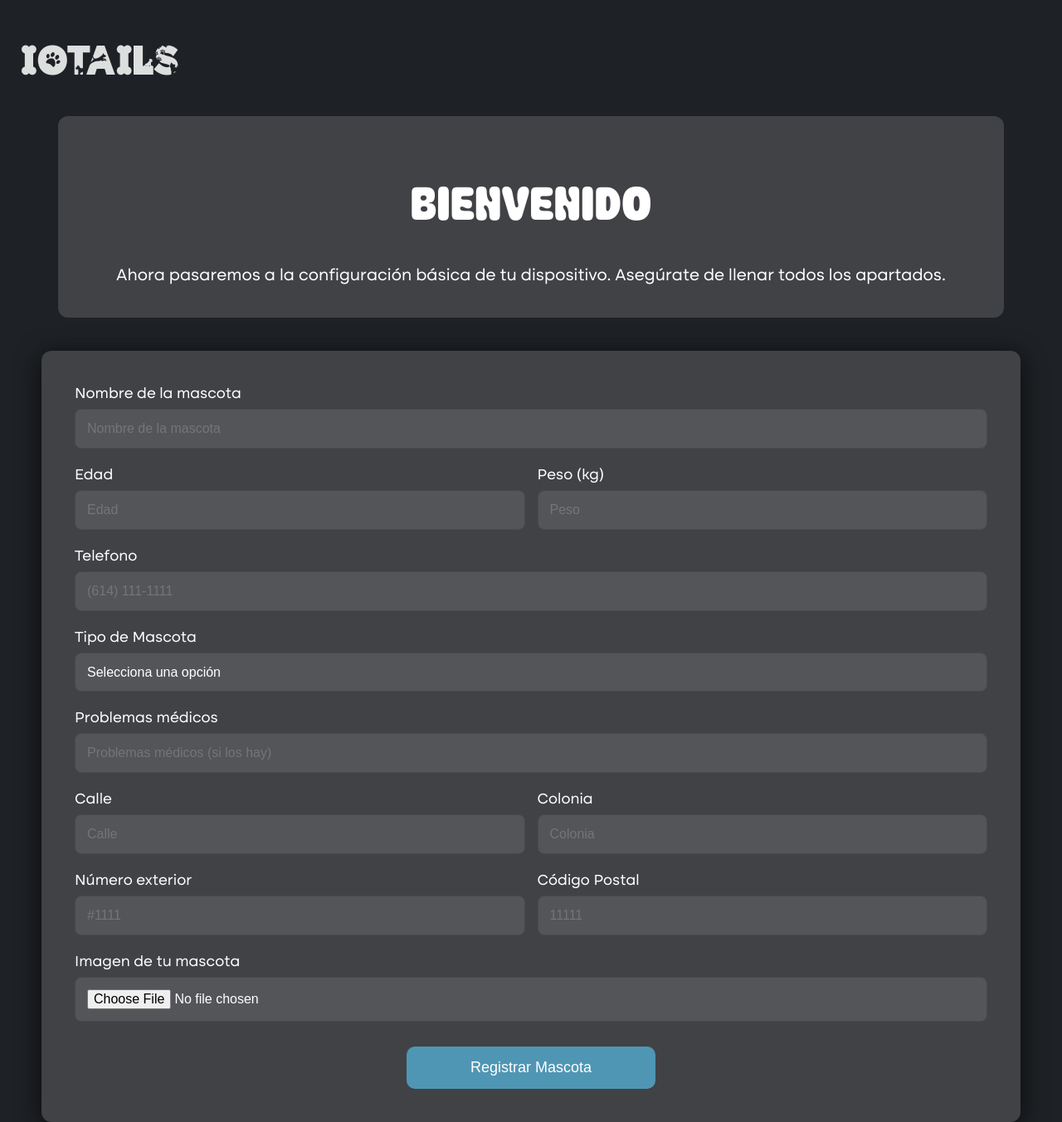
After one commit to majodr13/IoTails, a Django app: page /form/ in a window 1280 px wide. The commit adds this page. Shown: the whole page at 83% size. Run offline with Django 5.2, Linux system fonts and the light colour scheme.

Commit message:
Pagina conectada a Compass + forms en proceso

```diff
--- a/integradora/db_con.py
+++ b/integradora/db_con.py
@@ -1,6 +1,6 @@
 import pymongo
 
-url ="mongodb://localhost:27017"
+url ="mongodb+srv://atlas-sample-dataset-load-67c0b913156f7b4bb247b483:IoTails1234@iot.gcez4.mongodb.net/"
 
 client = pymongo.MongoClient(url)
 db= client["IoTails"]
--- /dev/null
+++ b/integradora/mi_app/templates/form.html
@@ -0,0 +1,259 @@
+<!DOCTYPE html>
+<html lang="es">
+<head>
+    <meta charset="UTF-8">
+    <meta name="viewport" content="width=device-width, initial-scale=1.0">
+    <title>Registro de Mascotas</title>
+    <link rel="stylesheet" href="https://cdnjs.cloudflare.com/ajax/libs/font-awesome/5.15.4/css/all.min.css">
+    <style>
+        @font-face {
+            font-family: 'doggies';
+            src: url('/static/fonts/Doggies.ttf') format('truetype');
+        }
+
+        @font-face {
+            font-family: 'altone';
+            src: url('/static/fonts/altone.ttf') format('truetype');
+        }
+
+        @font-face{
+            font-family: 'bloom';
+            src: url('/static/fonts/bloom.ttf') format('truetype');
+        }
+
+        body {
+            background-color: #1E2125;
+            color: #ffffff;
+            font-family: 'altone', sans-serif;
+            display: flex;
+            flex-direction: column;
+            align-items: center;
+            margin: 0;
+            padding: 0;
+        }
+
+        header {
+            font-size: 50px;
+            color: rgba(255, 255, 255, 0.85);
+            font-family: 'doggies', sans-serif;
+            margin: 40px 0;
+            width: 100%;
+            text-align: left;
+            padding-left: 50px;
+        }
+
+        .welcome-container {
+            background-color: rgba(255, 255, 255, 0.15);
+            border-radius: 12px;
+            text-align: center;
+            font-size: 20px;
+            padding: 20px;
+            width: 1100px;
+            margin-bottom: 40px;
+        }
+
+        .container {
+            background-color: rgba(255, 255, 255, 0.15);
+            border-radius: 12px;
+            padding: 40px;
+            width: 1100px;
+            box-shadow: 0 6px 30px rgba(0, 0, 0, 0.7);
+        }
+
+        h2 {
+            font-family: bloom;
+            font-size: 56px;
+            text-align: center;
+            margin-bottom: 20px;
+        }
+
+        .form-group {
+            display: flex;
+            flex-direction: column;
+            margin-bottom: 20px;
+        }
+
+        .form-group label {
+            font-size: 18px;
+            margin-bottom: 8px;
+        }
+
+        .form-group input,
+        .form-group select {
+            padding: 14px;
+            border-radius: 8px;
+            border: 1px solid #4a4a4a;
+            background-color: rgba(255, 255, 255, 0.1);
+            color: #fff;
+            font-size: 16px;
+            outline: none;
+            transition: border-color 0.3s ease, background-color 0.3s ease;
+        }
+
+        .form-group input:focus,
+        .form-group select:focus {
+            border-color: #4f96b4;
+            background-color: rgba(255, 255, 255, 0.2);
+        }
+
+        .form-row {
+            display: flex;
+            gap: 15px;
+        }
+
+        .form-row .form-group {
+            flex: 1;
+        }
+
+        button {
+            background-color: #4f96b4;
+            color: white;
+            border: none;
+            padding: 15px;
+            border-radius: 10px;
+            cursor: pointer;
+            font-size: 18px;
+            transition: background-color 0.3s ease;
+            width: 100%;
+            max-width: 300px;
+            display: block;
+            margin: 30px auto 0;
+        }
+
+        button:hover {
+            background-color: #3a6c81;
+        }
+
+        button:active {
+            transform: scale(0.98);
+        }
+
+        select {
+            appearance: none;
+            background-color: rgba(255, 255, 255, 0.1);
+            border: 1px solid rgb(35, 34, 34);
+            padding: 10px;
+            cursor: pointer;
+        }
+
+        select option:hover {
+            background-color: #3a6c81;
+            color: #000;
+        }
+
+        form {
+            width: 100%;
+        }
+
+        @media (max-width: 600px) {
+            .form-row {
+                flex-direction: column;
+            }
+        }
+    </style>
+</head>
+<body>
+    <header>
+        <div class="logo">IoTails</div>
+    </header>
+
+    <div class="welcome-container">
+        <h2>BIENVENIDO</h2>
+        <p>Ahora pasaremos a la configuración básica de tu dispositivo. Asegúrate de llenar todos los apartados.</p>
+    </div>
+
+    <div class="container">
+        <form>
+            <div class="form-group">
+                <label for="petName">Nombre de la mascota</label>
+                <input type="text" id="petName" placeholder="Nombre de la mascota">
+            </div>
+
+            <div class="form-row">
+                <div class="form-group">
+                    <label for="petAge">Edad</label>
+                    <input type="number" id="petAge" placeholder="Edad">
+                </div>
+                <div class="form-group">
+                    <label for="weight">Peso (kg)</label>
+                    <input type="number" id="weight" placeholder="Peso">
+                </div>
+            </div>
+
+            <div class="form-row">
+                <div class="form-group">
+                    <label for="phone">Telefono</label>
+                <input type="text" id="phone" placeholder="(614) 111-1111">
+                </div>
+            </div>
+
+            <div class="form-group">
+                <label for="petBreed">Tipo de Mascota</label>
+                <select id="petBreed">
+                    <option value="">Selecciona una opción</option>
+                    <option value="Perro">Perro</option>
+                    <option value="Gato">Gato</option>
+                </select>
+                <input type="text" id="otherBreed" placeholder="Especifica la raza" style="display: none;">
+            </div>
+
+            <div class="form-group">
+                <label for="medicalProblems">Problemas médicos</label>
+                <input type="text" id="medicalProblems" placeholder="Problemas médicos (si los hay)">
+            </div>
+
+            <div class="form-row">
+                <div class="form-group">
+                    <label for="street">Calle</label>
+                    <input type="text" id="street" placeholder="Calle">
+                </div>
+                <div class="form-group">
+                    <label for="colonia">Colonia</label>
+                    <input type="text" id="colonia" placeholder="Colonia">
+                </div>
+            </div>
+
+            <div class="form-row">
+                <div class="form-group">
+                    <label for="number">Número exterior</label>
+                    <input type="text" id="number" placeholder="#1111">
+                </div>
+                <div class="form-group">
+                    <label for="pc">Código Postal</label>
+                    <input type="text" id="pc" placeholder="11111">
+                </div>
+            </div>
+
+            <div class="form-group">
+                <label for="pic">Imagen de tu mascota</label>
+                <input type="file" id="pic">
+            </div>
+
+            <button type="submit">Registrar Mascota</button>
+        </form>
+    </div>
+</body>
+
+<script>
+    document.querySelector("form").addEventListener("submit", async function(event) {
+        event.preventDefault();
+
+        let formData = new FormData(this);
+
+        try {
+            let response = await fetch("{% url 'registrar_mascota' %}", {
+                method: "POST",
+                body: formData,
+                headers: {
+                    "X-CSRFToken": "{{ csrf_token }}"
+                }
+            });
+
+            let result = await response.json();
+            alert(result.message || result.error);
+        } catch (error) {
+            console.error("Error:", error);
+        }
+    });
+    </script>
+</html>
--- a/integradora/mi_app/templates/register.html
+++ b/integradora/mi_app/templates/register.html
@@ -124,7 +124,7 @@
                 <i class="fas fa-lock"></i>
                 {{ form.confirm_password }}
             </div>
-            <button type="submit">Registrarse</button>
+            <button type="submit" href="{% url 'form' %}">Registrarse</button>
         </form>
 
         <div class="footer">
--- a/integradora/mi_app/urls.py
+++ b/integradora/mi_app/urls.py
@@ -2,9 +2,11 @@ from django.urls import path
 from . import views
 
 urlpatterns = [
-    path('', views.main_view, name='home'),
+    path('', views.home_view, name='home'),
     path('registro/', views.register_view, name='register'),
     path('login/', views.login_view, name='login'),
     path('main/', views.main_view, name='main'),
     path('home/', views.home_view, name='home'),
+    path('form/', views.form_view, name='form'),
+    path("registrar/", views.registrar_mascota, name="registrar_mascota"),
 ]
--- a/integradora/mi_app/views.py
+++ b/integradora/mi_app/views.py
@@ -2,8 +2,8 @@ from django.shortcuts import render, redirect
 from django.contrib import messages
 from django.contrib.auth import authenticate, login
 from django.contrib.auth.hashers import check_password
-from django.http import HttpResponse
-from .forms import RegistroUsuarioForm
+from django.http import HttpResponse, JsonResponse
+from .forms import RegistroMascotaForm, RegistroUsuarioForm
 from django.contrib.auth.hashers import make_password
 import pymongo
 from django.contrib.auth.decorators import login_required
@@ -11,7 +11,7 @@ from django.contrib.auth.models import User
 from django.contrib import messages
 
 
-client = pymongo.MongoClient("mongodb://localhost:27017")
+client = pymongo.MongoClient("mongodb+srv://IoTails:IoTails1234@iot.gcez4.mongodb.net/")
 db = client["IoTails"]
 users_collection = db["users"]
 
@@ -83,3 +83,19 @@ def main_view(request):
 
 def home_view(request):
     return render(request, 'home.html')
+
+def form_view(request):
+    return render(request, "form.html")
+
+
+def registrar_mascota(request):
+    if request.method == "POST":
+        form = RegistroMascotaForm(request.POST, request.FILES)
+        if form.is_valid():
+            form.save()
+            return JsonResponse({"message": "Mascota registrada exitosamente"}, status=201)
+        else:
+            return JsonResponse({"error": "Error en el formulario"}, status=400)
+    else:
+        form = RegistroMascotaForm()
+    return render(request, "registro_mascota.html", {"form": form})
```
Also changed, not shown: integradora/mi_app/forms.py (+17 -0 lines), integradora/mi_app/models.py (+17 -0 lines), integradora/db.sqlite3, integradora/mi_app/migrations/0001_initial.py (added), integradora/mi_app/static/fonts/altone.ttf (added).
